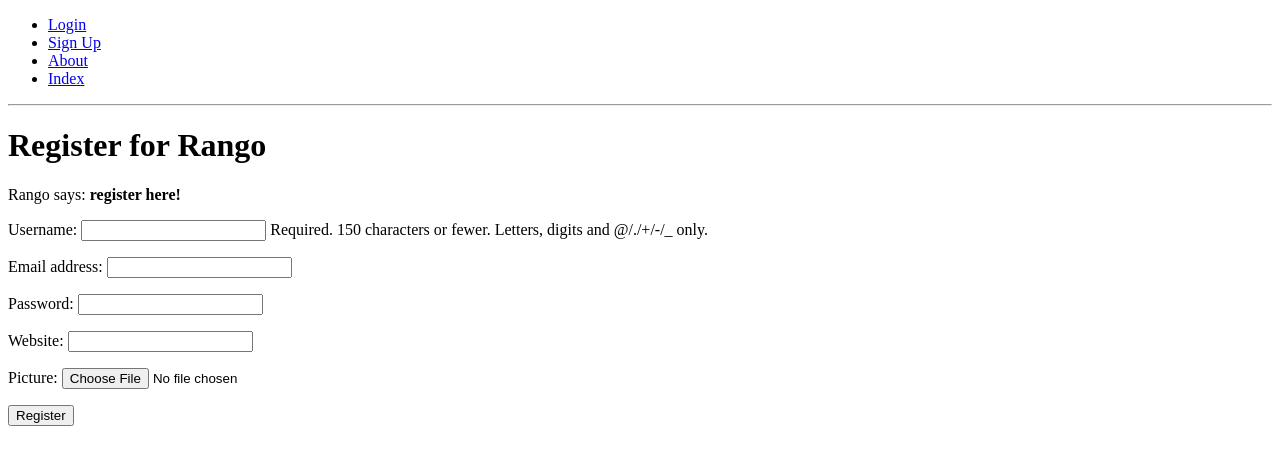
After one commit to BenDaBoss69/rango-tango-mango-, a Django app: page /rango/register/ in a window 1280 px wide. The commit adds this page. Shown: the top 465 px of the page. Run offline with Django 3.2, Linux system fonts and the light colour scheme.

Commit message:
Chapter 9: Completed all tasks and passed tests.

```diff
--- a/tango_with_django_project/rango/admin.py
+++ b/tango_with_django_project/rango/admin.py
@@ -1,5 +1,6 @@
 from django.contrib import admin
 from .models import Category, Page
+from .models import UserProfile
 
 
 class PageAdmin(admin.ModelAdmin):
@@ -12,3 +13,4 @@ class CategoryAdmin(admin.ModelAdmin):
 
 admin.site.register(Category, CategoryAdmin)
 admin.site.register(Page, PageAdmin)
+admin.site.register(UserProfile)
--- a/tango_with_django_project/rango/forms.py
+++ b/tango_with_django_project/rango/forms.py
@@ -1,9 +1,10 @@
 from django import forms
 from rango.models import Category, Page
+from django.contrib.auth.models import User
+from rango.models import UserProfile
 
 
 class CategoryForm(forms.ModelForm):
-    # make slug a simple CharField and optional so the form doesn't reject submissions
     slug = forms.CharField(required=False)
 
     class Meta:
@@ -23,3 +24,17 @@ class PageForm(forms.ModelForm):
             url = 'http://' + url
             cleaned_data['url'] = url
         return cleaned_data
+
+
+class UserForm(forms.ModelForm):
+    password = forms.CharField(widget=forms.PasswordInput())
+
+    class Meta:
+        model = User
+        fields = ('username', 'email', 'password')
+
+
+class UserProfileForm(forms.ModelForm):
+    class Meta:
+        model = UserProfile
+        fields = ('website', 'picture')
--- a/tango_with_django_project/rango/models.py
+++ b/tango_with_django_project/rango/models.py
@@ -1,5 +1,6 @@
 from django.db import models
 from django.template.defaultfilters import slugify
+from django.contrib.auth.models import User
 
 # Create your models here.
 
@@ -29,3 +30,14 @@ class Page(models.Model):
 
     def __str__(self):
         return self.title
+
+
+class UserProfile(models.Model):
+    """Extension of User for additional profile info."""
+
+    user = models.OneToOneField(User, on_delete=models.CASCADE)
+    website = models.URLField(blank=True)
+    picture = models.ImageField(upload_to='profile_images', blank=True)
+
+    def __str__(self):
+        return self.user.username
--- a/tango_with_django_project/rango/urls.py
+++ b/tango_with_django_project/rango/urls.py
@@ -9,6 +9,10 @@ urlpatterns = [
     path('', views.index, name='index'),
     path('about/', views.about, name='about'),
     path('add_category/', views.add_category, name='add_category'),
+    path('register/', views.register, name='register'),
+    path('login/', views.user_login, name='login'),
+    path('logout/', views.user_logout, name='logout'),
     path('category/<slug:category_name_slug>/', views.show_category, name='show_category'),
     path('category/<slug:category_name_slug>/add_page/', views.add_page, name='add_page'),
+    path('restricted/', views.restricted, name='restricted'),
 ] + static(settings.MEDIA_URL, document_root=settings.MEDIA_ROOT)
--- a/tango_with_django_project/rango/views.py
+++ b/tango_with_django_project/rango/views.py
@@ -5,6 +5,10 @@ from django.http import HttpResponse
 from rango.models import Category
 from rango.models import Page
 from rango.forms import CategoryForm, PageForm
+from rango.forms import UserForm, UserProfileForm
+from django.contrib.auth import authenticate, login
+from django.contrib.auth import logout
+from django.urls import reverse
 
 
 def index(request):
@@ -25,6 +29,10 @@ def about(request):
 
 
 def add_category(request):
+    # require login
+    if not request.user.is_authenticated:
+        return redirect(f"{reverse('rango:login')}?next={request.path}")
+
     form = CategoryForm()
     if request.method == 'POST':
         form = CategoryForm(request.POST)
@@ -39,6 +47,10 @@ def add_page(request, category_name_slug):
         category = Category.objects.get(slug=category_name_slug)
     except Category.DoesNotExist:
         return redirect('rango:index')
+
+    # require login
+    if not request.user.is_authenticated:
+        return redirect(f"{reverse('rango:login')}?next={request.path}")
 
     form = PageForm()
     if request.method == 'POST':
@@ -62,3 +74,67 @@ def show_category(request, category_name_slug):
         context_dict['category'] = None
         context_dict['pages'] = None
     return render(request, 'rango/category.html', context=context_dict)
+
+
+def register(request):
+    """Handle user registration."""
+
+    registered = False
+
+    if request.method == 'POST':
+        user_form = UserForm(request.POST)
+        profile_form = UserProfileForm(request.POST, request.FILES)
+
+        if user_form.is_valid() and profile_form.is_valid():
+            user = user_form.save()
+            user.set_password(user.password)
+            user.save()
+
+            profile = profile_form.save(commit=False)
+            profile.user = user
+            if 'picture' in request.FILES:
+                profile.picture = request.FILES['picture']
+            profile.save()
+
+            registered = True
+    else:
+        user_form = UserForm()
+        profile_form = UserProfileForm()
+
+    return render(request, 'rango/register.html',
+                  {'user_form': user_form,
+                   'profile_form': profile_form,
+                   'registered': registered})
+
+
+def user_login(request):
+    """Simple login view used by tests (named `login` in urls)."""
+    if request.method == 'POST':
+        username = request.POST.get('username')
+        password = request.POST.get('password')
+
+        user = authenticate(username=username, password=password)
+
+        if user:
+            if user.is_active:
+                login(request, user)
+                return redirect('rango:index')
+        else:
+            # invalid login details; re-render login page with error
+            return render(request, 'rango/login.html', {'error': 'Invalid login details.'})
+    else:
+        return render(request, 'rango/login.html', {})
+
+
+def user_logout(request):
+    """Log out the user and redirect to index."""
+    logout(request)
+    return redirect('rango:index')
+
+
+def restricted(request):
+    """A view that requires login; redirects to login if unauthenticated."""
+    if not request.user.is_authenticated:
+        return redirect(f"{reverse('rango:login')}?next={request.path}")
+
+    return render(request, 'rango/restricted.html', {})
--- a/tango_with_django_project/templates/rango/base.html
+++ b/tango_with_django_project/templates/rango/base.html
@@ -6,9 +6,18 @@
     </head>
     <body>
         <div id="nav">
-            <a href="{% url 'rango:add_category' %}">Add a New Category</a> |
-            <a href="{% url 'rango:about' %}">About</a> |
-            <a href="{% url 'rango:index' %}">Index</a>
+            <ul>
+                {% if user.is_authenticated %}
+                    <li><a href="{% url 'rango:add_category' %}">Add a New Category</a></li>
+                    <li><a href="{% url 'rango:restricted' %}">Restricted</a></li>
+                    <li><a href="{% url 'rango:logout' %}">Logout</a></li>
+                {% else %}
+                    <li><a href="{% url 'rango:login' %}">Login</a></li>
+                    <li><a href="{% url 'rango:register' %}">Sign Up</a></li>
+                {% endif %}
+                <li><a href="{% url 'rango:about' %}">About</a></li>
+                <li><a href="{% url 'rango:index' %}">Index</a></li>
+            </ul>
         </div>
         <hr />
         <div id="content">
--- a/tango_with_django_project/templates/rango/category.html
+++ b/tango_with_django_project/templates/rango/category.html
@@ -19,5 +19,8 @@
         The specified category does not exist.
     {% endif %}
     </div>
+    {% if user.is_authenticated %}
+        <p><a href="{% url 'rango:add_page' category.slug %}">Add Page</a></p>
+    {% endif %}
     <p><a href="{% url 'rango:index' %}">Home</a></p>
 {% endblock %}
--- /dev/null
+++ b/tango_with_django_project/templates/rango/register.html
@@ -0,0 +1,21 @@
+{% extends 'rango/base.html' %}
+
+{% block title_block %}Register{% endblock %}
+
+{% block content %}
+<h1>Register for Rango</h1>
+
+{% if registered %}
+    <p>Rango says: <strong>thank you for registering!</strong></p>
+    <p><a href="{% url 'rango:index' %}">Return to the homepage.</a></p>
+{% else %}
+    <p>Rango says: <strong>register here!</strong></p>
+    <form method="post" enctype="multipart/form-data" action="/rango/register/">
+        {% csrf_token %}
+        {{ user_form.as_p }}
+        {{ profile_form.as_p }}
+        <input type="submit" name="submit" value="Register" />
+    </form>
+{% endif %}
+
+{% endblock %}
```
Also changed, not shown: tango_with_django_project/templates/rango/index.html (+6 -4 lines), tango_with_django_project/templates/rango/login.html (added, +14 -0 lines), tango_with_django_project/templates/rango/restricted.html (added, +8 -0 lines), tango_with_django_project/rango/migrations/0003_userprofile.py (added).
